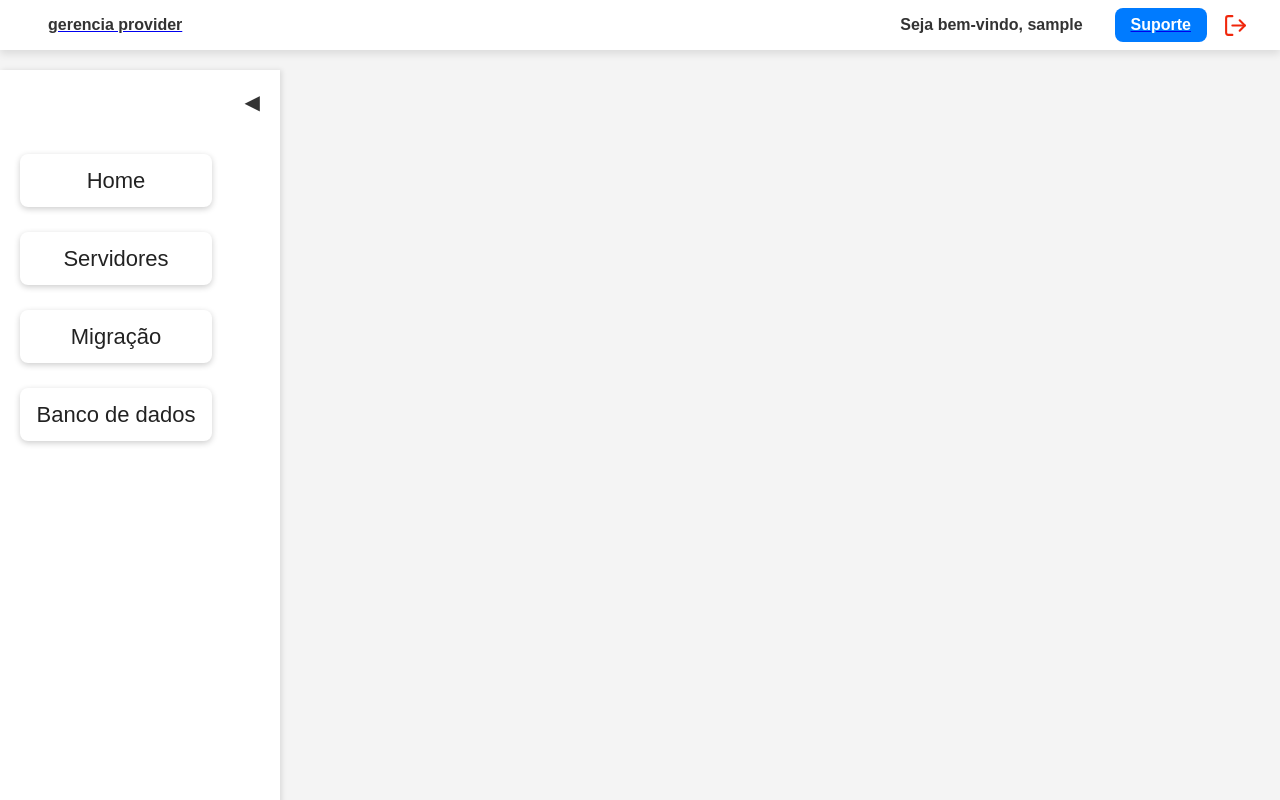
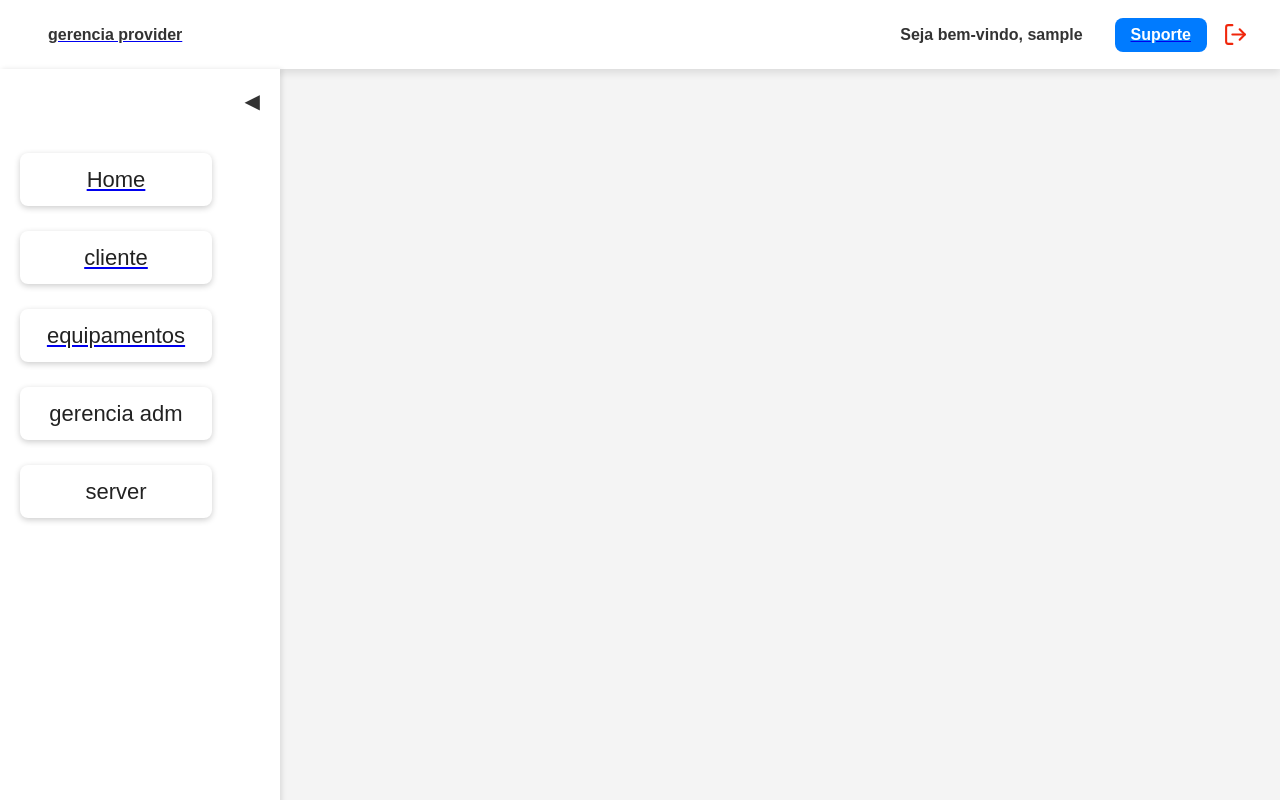
Before and after one commit to TechACS/teste, a React (Vite) app in the folder INTERFACE-PROVIDER/: page / in a window 1280 px wide. Built offline with nearby package versions, Linux system fonts and the light colour scheme; sample sign-in values are in the browser's storage.

Commit message:
ajustado sidebar

```diff
--- a/INTERFACE-PROVIDER/src/components/SideBar/Sidebar.jsx
+++ b/INTERFACE-PROVIDER/src/components/SideBar/Sidebar.jsx
@@ -5,7 +5,6 @@ import SidebarTopic from './componente/SidebarTopic';
 
 // Componente para a sidebar
 function Sidebar() {
-  // Estados para a sidebar colapsada e para a visibilidade de sub-tópicos
   const [isCollapsed, setIsCollapsed] = useState(false);
   const [visibleSubtopics, setVisibleSubtopics] = useState({
     servidores: false,
@@ -14,12 +13,10 @@ function Sidebar() {
     Bancodedados: false,
   });
 
-  // Função para alternar a visibilidade da sidebar
   const toggleSidebar = () => {
     setIsCollapsed(!isCollapsed);
   };
 
-  // Função para alternar a visibilidade dos sub-tópicos individuais
   const toggleSubtopics = (topic) => {
     setVisibleSubtopics((prevState) => ({
       ...prevState,
@@ -29,32 +26,21 @@ function Sidebar() {
 
   // Dados dos tópicos e sub-tópicos
   const topics = [
+    { name: 'Home', path: '/' },
+    { name: 'cliente', path: '/cliente' },
+    { name: 'equipamentos', path: '/equipamentos' },
     {
-      name: 'Home',
-      subtopics: [],
-    },
-    {
-      name: 'Servidores',
+      name: 'gerencia adm',
       subtopics: [
-        { path: '/MigraçãoDeServidor', label: 'Migração De Servidor' },
-        { path: '/', label: 'Gerar Certificado SSL' },
-        { path: '/DesativarEmail', label: 'Desativar Email' },
+        { path: '/CriarDocumentação', label: 'criar usuario' },
+        { path: '/FazerUpload', label: 'auditoria' },
       ],
     },
     {
-      name: 'Migração',
+      name: 'server',
       subtopics: [
-        { path: '/teste2', label: 'teste2' },
-        { path: '/teste1', label: 'teste1' },
-        { path: '/teste3', label: 'teste3' },
-      ],
-    },
-    {
-      name: 'Banco de dados',
-      subtopics: [
-        { path: '/CriarDocumentação', label: 'Criar documentação' },
-        { path: '/FazerUpload', label: 'Fazer upload de arquivo' },
-        { path: '/teste3', label: 'teste3' },
+        { path: '/CriarDocumentação', label: 'terminal' },
+        { path: '/FazerUpload', label: 'auditoria' },
       ],
     },
   ];
@@ -70,6 +56,7 @@ function Sidebar() {
           <SidebarTopic
             key={index}
             topic={topic.name}
+            path={topic.path}  // Adiciona a prop path
             subtopics={topic.subtopics}
             toggleSubtopics={toggleSubtopics}
             visibleSubtopics={visibleSubtopics}
--- a/INTERFACE-PROVIDER/src/components/SideBar/Sidebar.scss
+++ b/INTERFACE-PROVIDER/src/components/SideBar/Sidebar.scss
@@ -5,7 +5,7 @@
     background-color: #ffffff; // Fundo branco
     color: #333333; // Texto cinza escuro
     position: fixed;
-    top: 70px;
+    top: 69px;
     left: 0;
     transition: width 0.3s;
     overflow: hidden;
--- a/INTERFACE-PROVIDER/src/components/SideBar/componente/SidebarTopic.jsx
+++ b/INTERFACE-PROVIDER/src/components/SideBar/componente/SidebarTopic.jsx
@@ -3,11 +3,18 @@ import { Link } from 'react-router-dom';
 import './SidebarTopic.scss'; // Se necessário, crie um arquivo de estilo separado
 
 // Componente para tópico da sidebar
-function SidebarTopic({ topic, subtopics, toggleSubtopics, visibleSubtopics }) {
+function SidebarTopic({ topic, path, subtopics, toggleSubtopics, visibleSubtopics }) {
   return (
     <div className='servidores'>
       <div className='topicostyles'>
-        <h1 onClick={() => toggleSubtopics(topic)}>{topic}</h1>
+        {/* Se path está disponível, renderiza um link */}
+        {path ? (
+          <Link to={path} className="topic-link">
+            <h1>{topic}</h1>
+          </Link>
+        ) : (
+          <h1 onClick={() => toggleSubtopics(topic)}>{topic}</h1>
+        )}
       </div>
 
       {visibleSubtopics[topic] && (
--- a/INTERFACE-PROVIDER/src/components/navbar/navbar.scss
+++ b/INTERFACE-PROVIDER/src/components/navbar/navbar.scss
@@ -18,7 +18,7 @@ body {
   display: flex;
   align-items: center;
   justify-content: space-between;
-  padding: 0.5rem 2rem; /* Espaçamento mais compacto */
+  padding: 1.1rem 2rem; /* Espaçamento mais compacto */
   position: fixed; /* Fixa a barra de navegação no topo */
   width: 100%; /* Ocupa toda a largura da tela */
   top: 0;
```
